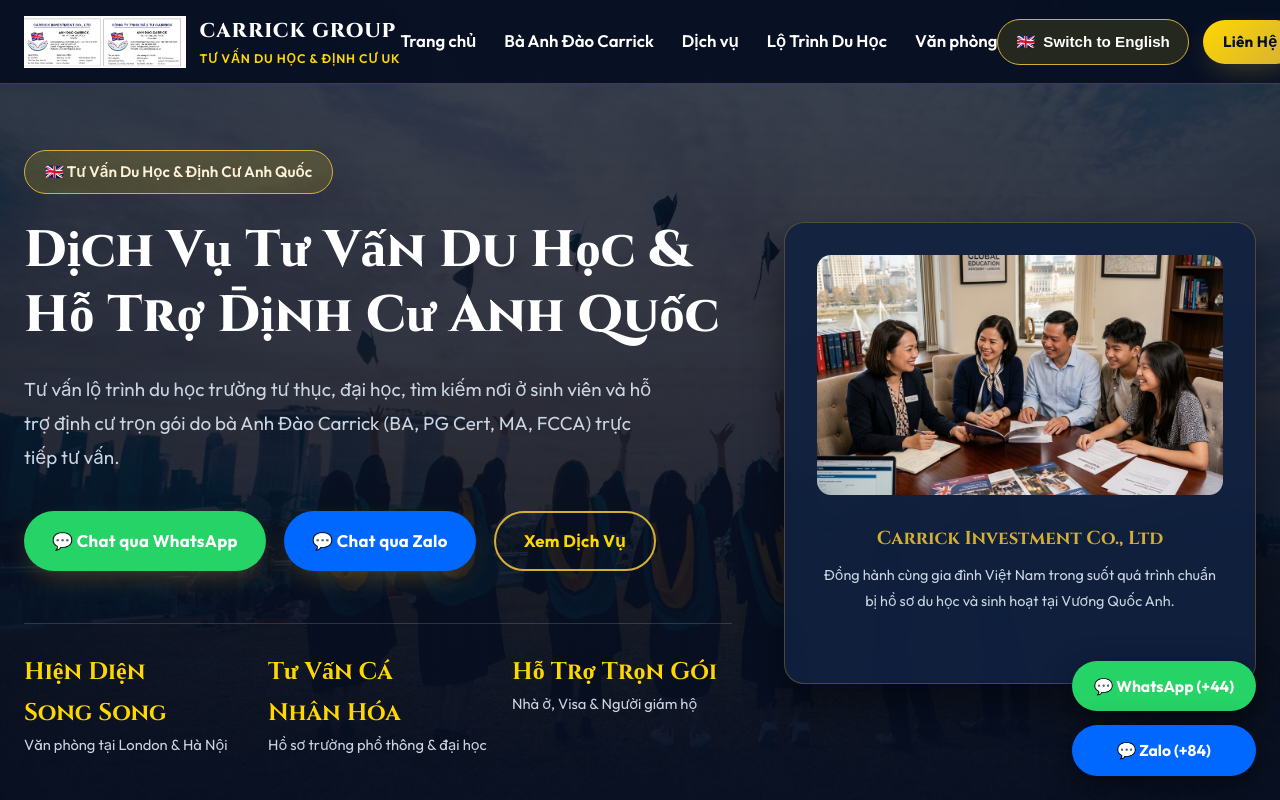
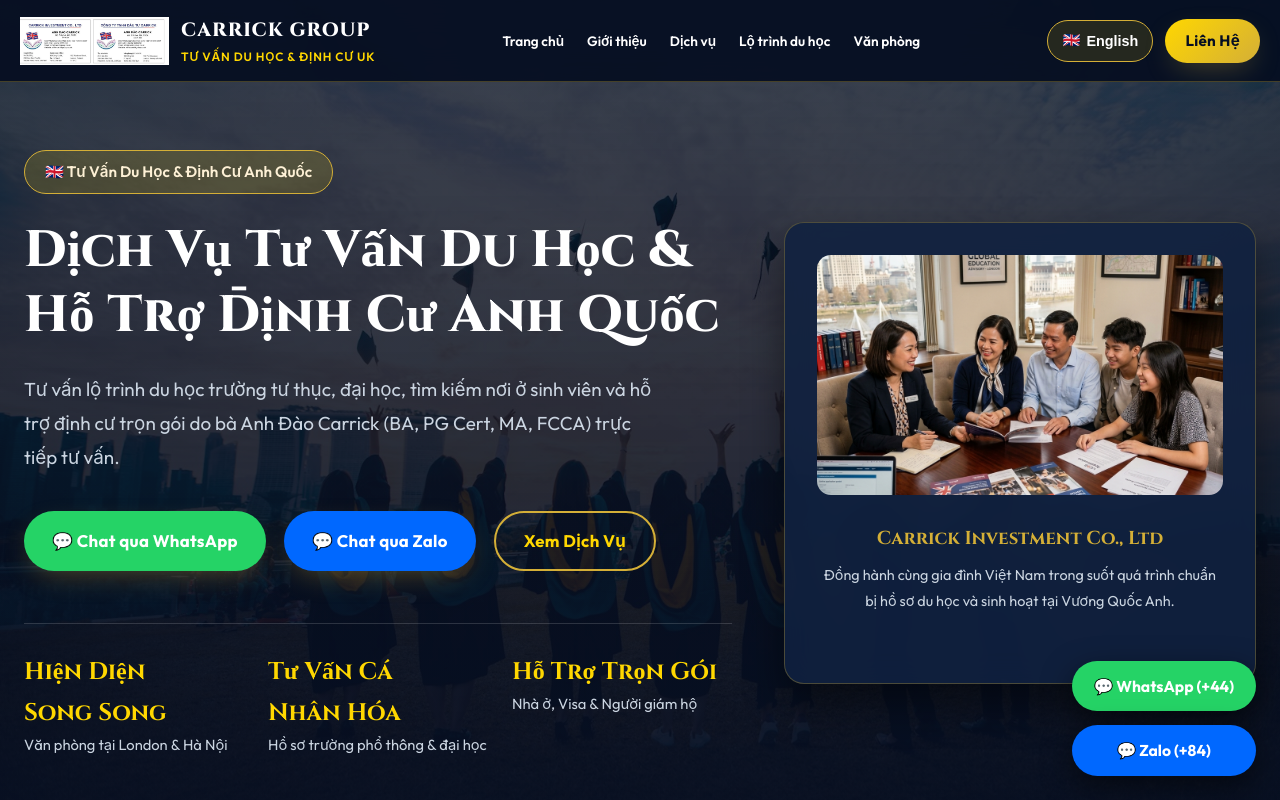
Before and after one commit to MikeAndJames/carrickgroup, a plain HTML site: page index.html in a window 1280 px wide. Shown: the top 800 px of the page. Drawn offline with Linux system fonts and the light colour scheme.

Commit message:
Fix navbar flex layout and language toggle button overflow on mid-size screens

```diff
--- a/css/style.css
+++ b/css/style.css
@@ -147,21 +147,22 @@ a {
 .nav-container {
   max-width: 1280px;
   margin: 0 auto;
-  padding: 0 24px;
+  padding: 0 20px;
   display: flex;
   align-items: center;
   justify-content: space-between;
+  gap: 16px;
 }
 
 .brand-logo {
   display: flex;
   align-items: center;
-  gap: 14px;
+  gap: 12px;
   flex-shrink: 0;
 }
 
 .brand-logo img {
-  height: 52px;
+  height: 48px;
   width: auto;
   object-fit: contain;
 }
@@ -174,13 +175,13 @@ a {
 .brand-name {
   font-family: var(--font-serif);
   font-weight: 800;
-  font-size: 1.25rem;
+  font-size: 1.2rem;
   color: #FFFFFF;
   letter-spacing: 1px;
 }
 
 .brand-sub {
-  font-size: 0.78rem;
+  font-size: 0.75rem;
   color: var(--color-gold-bright);
   text-transform: uppercase;
   letter-spacing: 0.8px;
@@ -190,12 +191,12 @@ a {
 .nav-links {
   display: flex;
   align-items: center;
-  gap: 28px;
+  gap: clamp(10px, 1.8vw, 24px);
   list-style: none;
 }
 
 .nav-links a {
-  font-size: 1.05rem;
+  font-size: clamp(0.85rem, 0.95vw, 1.02rem);
   font-weight: 600;
   color: var(--color-text-bright);
   transition: color var(--transition-fast);
@@ -210,7 +211,7 @@ a {
 .nav-right {
   display: flex;
   align-items: center;
-  gap: 14px;
+  gap: 12px;
   flex-shrink: 0;
 }
 
@@ -219,16 +220,16 @@ a {
   background: rgba(255, 215, 0, 0.12);
   border: 1.5px solid var(--color-gold-primary);
   color: var(--color-text-bright);
-  padding: 10px 18px;
+  padding: 8px 14px;
   border-radius: 25px;
-  font-size: 0.95rem;
+  font-size: 0.9rem;
   font-weight: 600;
   cursor: pointer;
   display: flex;
   align-items: center;
-  gap: 8px;
+  gap: 6px;
   transition: all var(--transition-fast);
-  min-height: 46px;
+  min-height: 42px;
   white-space: nowrap;
 }
 
@@ -602,16 +603,13 @@ footer p {
 /* SINGLE CODEBASE MOBILE RESPONSIVE MEDIA QUERIES      */
 /* ---------------------------------------------------- */
 
-@media (max-width: 1024px) {
-  .nav-links {
-    gap: 18px;
-  }
-  .nav-links a {
-    font-size: 0.95rem;
+@media (max-width: 1120px) {
+  .brand-sub {
+    display: none;
   }
 }
 
-@media (max-width: 920px) {
+@media (max-width: 1040px) {
   .hero-container, .about-grid, .offices-grid {
     grid-template-columns: 1fr;
     gap: 40px;
--- a/index.html
+++ b/index.html
@@ -38,7 +38,7 @@
 
       <div class="nav-right">
         <button id="lang-toggle-btn" class="lang-btn" title="Switch website interface to English">
-          🇬🇧 <span>Switch to English</span>
+          🇬🇧 <span>English</span>
         </button>
         <button class="btn btn-gold btn-sm" onclick="openConsultationModal()" data-i18n="nav.contact">
           Liên Hệ
--- a/js/app.js
+++ b/js/app.js
@@ -32,8 +32,8 @@ function applyLanguage() {
   const langToggleBtn = document.getElementById('lang-toggle-btn');
   if (langToggleBtn) {
     langToggleBtn.innerHTML = currentLang === 'en'
-      ? `🇻🇳 <span>Chuyển sang Tiếng Việt</span>`
-      : `🇬🇧 <span>Switch to English</span>`;
+      ? `🇻🇳 <span>Tiếng Việt</span>`
+      : `🇬🇧 <span>English</span>`;
     langToggleBtn.title = currentLang === 'en'
       ? 'Chuyển đổi giao diện sang Tiếng Việt'
       : 'Switch website interface to English';
--- a/js/data.js
+++ b/js/data.js
@@ -6,7 +6,7 @@ const TRANSLATIONS = {
       home: "Home",
       about: "About Us",
       services: "Services",
-      pathways: "UK Study Pathways",
+      pathways: "UK Pathways",
       offices: "Our Offices",
       contact: "Contact Us",
       tagline: "UK Education & Relocation Advisory"
@@ -105,9 +105,9 @@ const TRANSLATIONS = {
   vi: {
     nav: {
       home: "Trang chủ",
-      about: "Bà Anh Đào Carrick",
+      about: "Giới thiệu",
       services: "Dịch vụ",
-      pathways: "Lộ Trình Du Học",
+      pathways: "Lộ trình du học",
       offices: "Văn phòng",
       contact: "Liên Hệ",
       tagline: "Tư Vấn Du Học & Định Cư UK"
```
